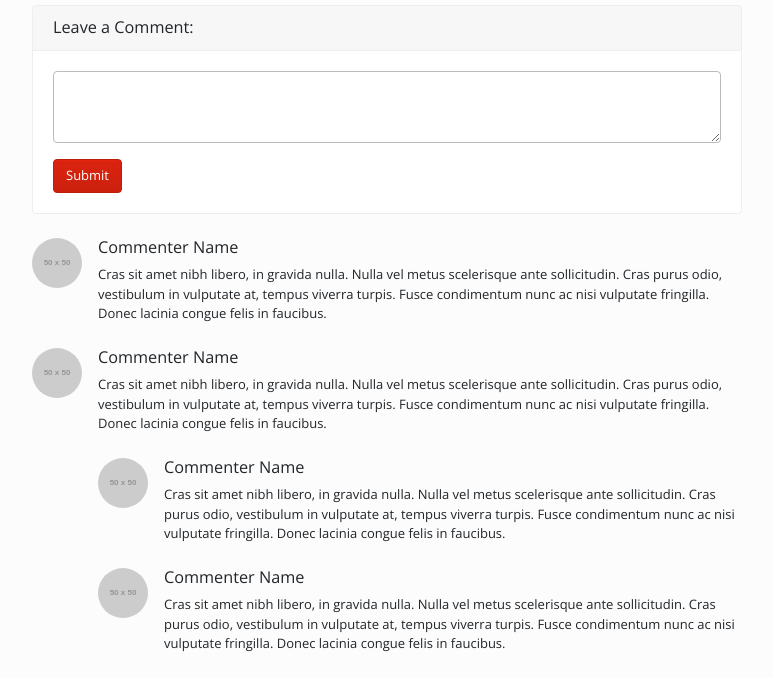
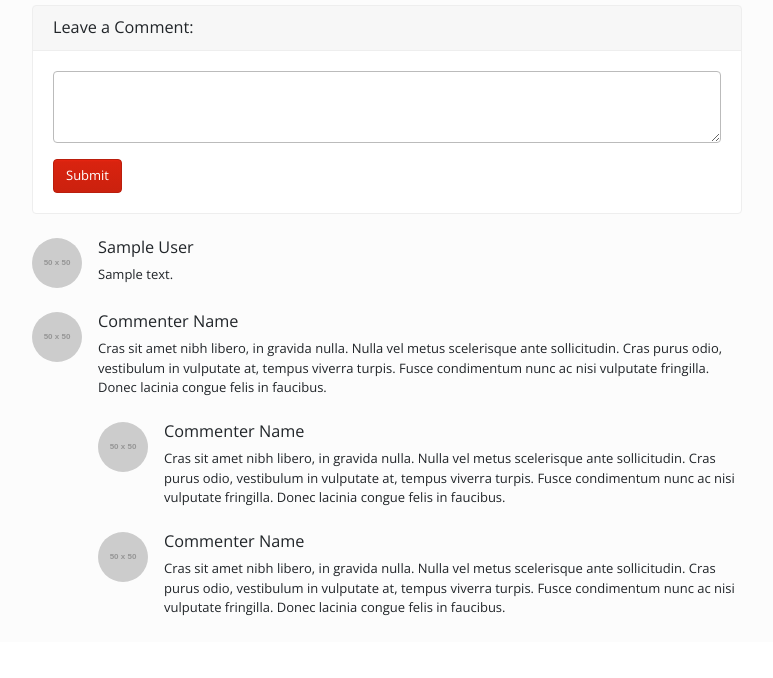
Before and after one commit to leaftha/django-leaftha-first-website, a Django app: template blog/templates/blog/post_detail.html in a window 1280 px wide. Shown: the part 575-1253 px from the top of the page, without its empty margins (68-841 px from the left). After the commit the page ends 1217 px from the top, so only its background shows below. Run offline with Django 3.2, Linux system fonts and the light colour scheme; the template is opened without the code that fills it: most values are stand-ins (such as "Sample title", 1, 10 or a date in 2020); some libraries are stand-ins or nearby versions.

Commit message:
comment on postdetail page

```diff
--- a/blog/admin.py
+++ b/blog/admin.py
@@ -1,5 +1,5 @@
 from django.contrib import admin
-from .models import Post, Category, Tag
+from .models import Post, Category, Tag, Comment
 
 class CategoryAdmin(admin.ModelAdmin):
     prepopulated_fields = {'slug' :('name',)}
@@ -9,5 +9,6 @@ class TagAdmin(admin.ModelAdmin):
 
 
 admin.site.register(Post)
+admin.site.register(Comment)
 admin.site.register(Category, CategoryAdmin)
 admin.site.register(Tag, TagAdmin)
--- a/blog/models.py
+++ b/blog/models.py
@@ -60,3 +60,6 @@ class Comment(models.Model):
     post = models.ForeignKey(Post, on_delete=models.CASCADE)
     text = MarkdownxField()
     author = models.ForeignKey(User, on_delete=models.CASCADE)
+
+    def get_markdown_content(self):
+        return markdown(self.text)
--- a/blog/templates/blog/post_detail.html
+++ b/blog/templates/blog/post_detail.html
@@ -54,15 +54,19 @@
     </div>
 </div>
 
-<!-- Single Comment -->
-<div class="media mb-4">
-    <img class="d-flex mr-3 rounded-circle" src="http://placehold.it/50x50" alt="">
-    <div class="media-body">
-        <h5 class="mt-0">Commenter Name</h5>
-        Cras sit amet nibh libero, in gravida nulla. Nulla vel metus scelerisque ante sollicitudin. Cras purus odio, vestibulum in vulputate at, tempus viverra turpis. Fusce condimentum nunc ac nisi vulputate fringilla. Donec lacinia congue felis in faucibus.
+
+<div id="comment-list">
+    <!-- Single Comment -->
+    {% for comment in object.comment_set.all %}
+    <div class="media mb-4">
+        <img class="d-flex mr-3 rounded-circle" src="http://placehold.it/50x50" alt="">
+        <div class="media-body">
+            <h5 class="mt-0">{{ comment.author }}</h5>
+            {{ comment.get_markdown_content |safe }}
+        </div>
     </div>
+    {% endfor %}
 </div>
-
 <!-- Comment with nested comments -->
 <div class="media mb-4">
     <img class="d-flex mr-3 rounded-circle" src="http://placehold.it/50x50" alt="">
```
Also changed, not shown: blog/tests.py (+7 -0 lines).
